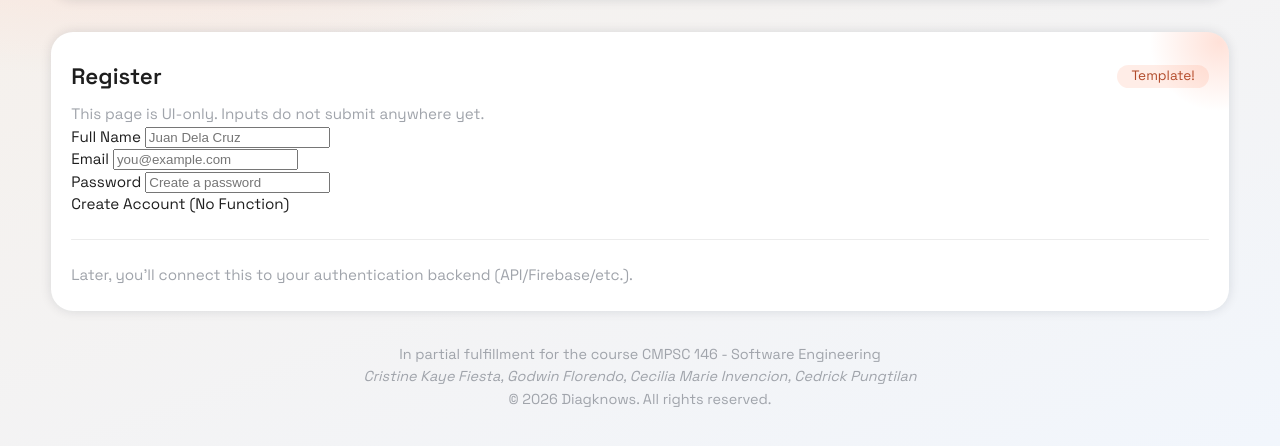
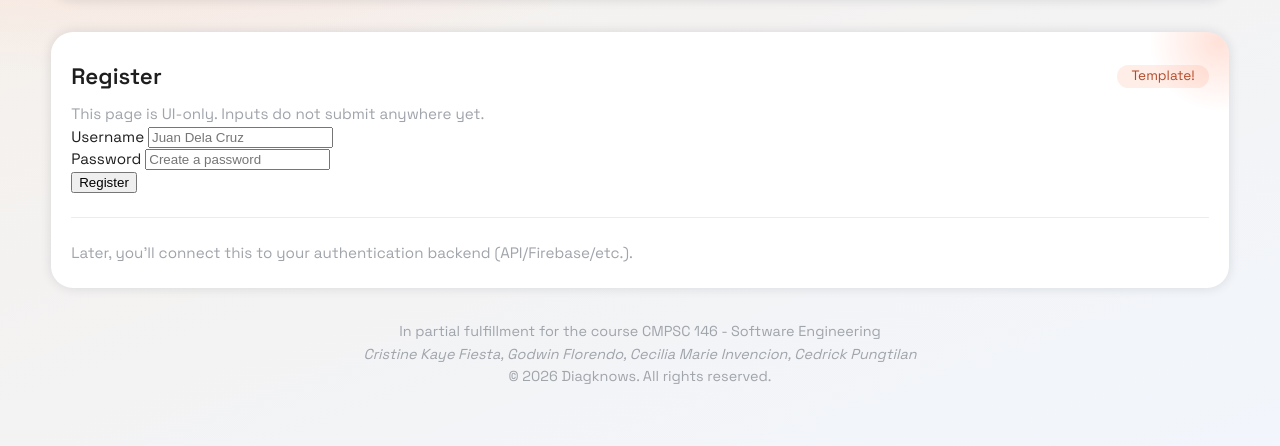
Before and after one commit to Kozaki09/softeng-lobcorp, a Flask app: page /register in a window 1280 px wide. Shown: the part 203-649 px from the top of the page. Run offline with Flask 3, Linux system fonts and the light colour scheme.

Commit message:
feat: add register feature

```diff
--- a/auth.py
+++ b/auth.py
@@ -41,13 +41,14 @@ def register_auth_routes(app):
 
     @app.route("/register", methods=["GET", "POST"])
     def register():
+        error_message = ""
         if request.method == "POST":
             username = request.form.get("username")
             password = request.form.get("password")
 
             if not username or not password:
-                flash("Username and password are required", "error")
-                return render_template("register.html")
+                error_message = "Username and password are required"
+                return render_template("register.html", error=error_message)
 
             password_hash = generate_password_hash(password)
             success = create_user(username, password_hash)
@@ -56,9 +57,9 @@ def register_auth_routes(app):
                 flash("Account created successfully! Please log in.", "success")
                 return redirect(url_for("login"))
             else:
-                flash("Username already exists", "error")
+                error_message = "Username already exists", "error"
 
-            return render_template("register.html")
+            return render_template("register.html", error=error_message)
 
         return render_template("register.html")
 
--- a/db.py
+++ b/db.py
@@ -45,13 +45,13 @@ def get_user_by_username(username, database="app.db"):
     return user
 
 
-def create_user(username, password_hash, email=None, database="app.db"):
+def create_user(username, password_hash, database="app.db"):
     """Create a new user in the database"""
     db = get_db(database)
     try:
         db.execute(
-            "INSERT INTO users (username, password_hash, email) VALUES (?, ?, ?)",
-            (username, password_hash, email)
+            "INSERT INTO users (username, password_hash) VALUES (?, ?)",
+            (username, password_hash)
         )
         db.commit()
         return True
--- a/main.py
+++ b/main.py
@@ -21,7 +21,7 @@ register_auth_routes(app)
 # Routes
 @app.route("/")
 @login_required
-def home():
+def index():
     return render_template("index.html")
 
 @app.route('/components/<name>')
--- a/templates/components/header.html
+++ b/templates/components/header.html
@@ -11,10 +11,10 @@
     </div>
 
     <nav class="nav flex flex-wrap width-full">
-      <a class="nav-link primary" href="index.html">Home</a>
-      <a class="nav-link" href="subscription.html">Subscribe</a>
-      <a class="nav-link" href="login.html">Login</a>
-      <a class="nav-link" href="register.html">Register</a>
+      <a class="nav-link primary" href="{{ url_for('index') }}">Home</a>
+      <a class="nav-link" href="{{ url_for('subscribe') }}">Subscribe</a>
+      <a class="nav-link" href="{{ url_for('login') }}">Login</a>
+      <a class="nav-link" href="{{ url_for('register') }}">Register</a>
     </nav>
   </div>
 </header>
--- a/templates/login.html
+++ b/templates/login.html
@@ -41,11 +41,6 @@
             <p id="error-text"></p>
 
             <div class="divider"></div>
-
-            <p class="muted">
-              Later, you'll connect this to your authentication backend
-              (API/Firebase/etc.).
-            </p>
           </form></div>
         </section>
       </main>
--- a/templates/register.html
+++ b/templates/register.html
@@ -18,10 +18,8 @@
 
       <main>
         <section>
-          <div class="card">
-            <div
-              class="card-header flex align-center justify-between flex-wrap"
-            >
+          <div class="card"><form method="POST" action="/register">
+            <div class="card-header flex align-center justify-between flex-wrap">
               <h2>Register</h2>
               <p class="pill">Template!</p>
             </div>
@@ -31,21 +29,17 @@
             </p>
 
             <div>
-              <label>Full Name</label>
-              <input type="text" placeholder="Juan Dela Cruz" />
-            </div>
-
-            <div>
-              <label>Email</label>
-              <input type="email" placeholder="you@example.com" />
+              <label>Username</label>
+              <input type="text" name="username" placeholder="Juan Dela Cruz" />
             </div>
 
             <div>
               <label>Password</label>
-              <input type="password" placeholder="Create a password" />
+              <input type="password" name="password" placeholder="Create a password" />
             </div>
 
-            <a href=" ">Create Account (No Function)</a>
+            <button type="submit">Register</button>
+            <p id="error-text"></p>
 
             <div class="divider"></div>
 
@@ -53,12 +47,20 @@
               Later, you'll connect this to your authentication backend
               (API/Firebase/etc.).
             </p>
-          </div>
+          </form></div>
         </section>
       </main>
 
       <!-- Footer Component -->
       <div id="footer"></div>
     </div>
+    <script>
+      const errorMessage = "{{ error }}";
+
+      if (errorMessage) {
+        document.getElementById("error-text").innerText = errorMessage;
+      }
+
+    </script>
   </body>
 </html>
```
